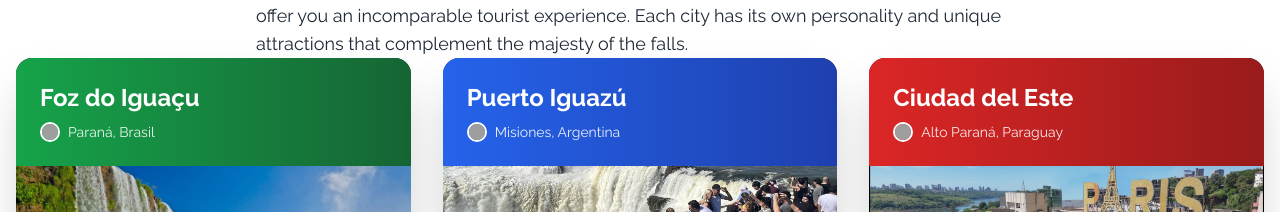
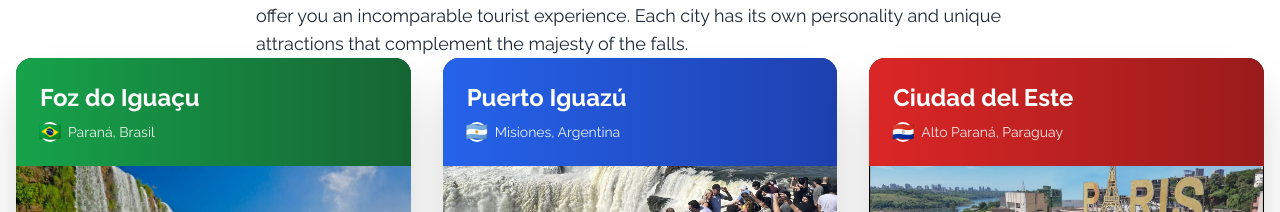
Before and after one commit to juanma-romero/iguazu-guru, a Next.js app: page /en in a window 1280 px wide. Shown: the part 1161-1373 px from the top of the page. Built offline with nearby package versions, Linux system fonts and the light colour scheme; no server answers; grey boxes are pictures that could not be loaded.

Commit message:
mejora header

```diff
--- a/src/app/[locale]/components/header/CurrencySelector.tsx
+++ b/src/app/[locale]/components/header/CurrencySelector.tsx
@@ -78,7 +78,7 @@ export default function CurrencySelector() {
           />
 
           {/* Dropdown content */}
-          <div className="absolute right-0 mt-2 w-56 bg-white rounded-md shadow-lg border border-gray-200 z-20 max-h-64 overflow-y-auto">
+          <div className="absolute left-1/2 transform -translate-x-1/2 mt-2 w-56 md:w-56 md:right-0 md:left-auto md:transform-none bg-white rounded-md shadow-lg border border-gray-200 z-20 max-h-64 overflow-y-auto">
             {currencies.map((currency) => (
               <button
                 key={currency.code}
--- a/src/app/[locale]/components/header/Header.tsx
+++ b/src/app/[locale]/components/header/Header.tsx
@@ -29,11 +29,13 @@ export default function Header() {
                 <CurrencySelector />
                 <LocaleSwitcher />
             </div>
+            {/*
             <div className="md:hidden">
                 <button className="mobile-menu-icon text-iguazu-dark">
                     <svg className="w-6 h-6 stroke-2" fill="none" stroke="currentColor" viewBox="0 0 24 24" xmlns="http://www.w3.org/2000/svg"><path strokeLinecap="round" strokeLinejoin="round" d="M4 6h16M4 12h16m-7 6h7"></path></svg>
                 </button>
             </div>
+            */}
         </div>
     </header>
   );
--- a/src/app/[locale]/components/home/Ciudades.tsx
+++ b/src/app/[locale]/components/home/Ciudades.tsx
@@ -3,6 +3,7 @@ import { useState } from 'react';
 import { useTranslations } from 'next-intl';
 import Image from 'next/image'
 import {Link} from '../../../../i18n/routing'
+import paisesData from '../../../../../public/paises/paises.json'
 
 interface CategoryData {
   dondeIr: string[];
@@ -15,6 +16,13 @@ interface CityData {
   puerto: CategoryData;
   cde: CategoryData;
 }
+
+// Helper function to get emoji from flag path
+const getFlagEmoji = (flagPath: string) => {
+  // Extract country code from path like '/paises/br.svg' -> 'br'
+  const countryCode = flagPath.split('/').pop()?.split('.')[0] || '';
+  return paisesData[countryCode as keyof typeof paisesData] || '🏳️';
+};
 
 export default function Ciudades() {
   const t = useTranslations();
@@ -95,13 +103,9 @@ export default function Ciudades() {
             <div className={`bg-gradient-to-r ${city.color} p-4 sm:p-5 lg:p-6 text-white`}>
               <h2 className="text-lg sm:text-xl lg:text-2xl font-bold mb-1 sm:mb-2">{city.title}</h2>
               <div className="flex items-center space-x-2">
-                <Image
-                  src={city.flag}
-                  alt={`${city.location} flag`}
-                  width={20} // Tamaño base para optimización (corresponde a sm:w-5)
-                  height={20} // Tamaño base para optimización (corresponde a sm:h-5)
-                  className="w-4 h-4 sm:w-5 sm:h-5 rounded-full border-2 border-white" // Clases para tamaño responsivo y forma redonda
-                />
+                <span className="w-4 h-4 sm:w-5 sm:h-5 text-lg flex items-center justify-center rounded-full border-2 border-white">
+                  {getFlagEmoji(city.flag)}
+                </span>
                 <p className="text-xs sm:text-sm opacity-90">{city.location}</p>
               </div>
             </div>
```
